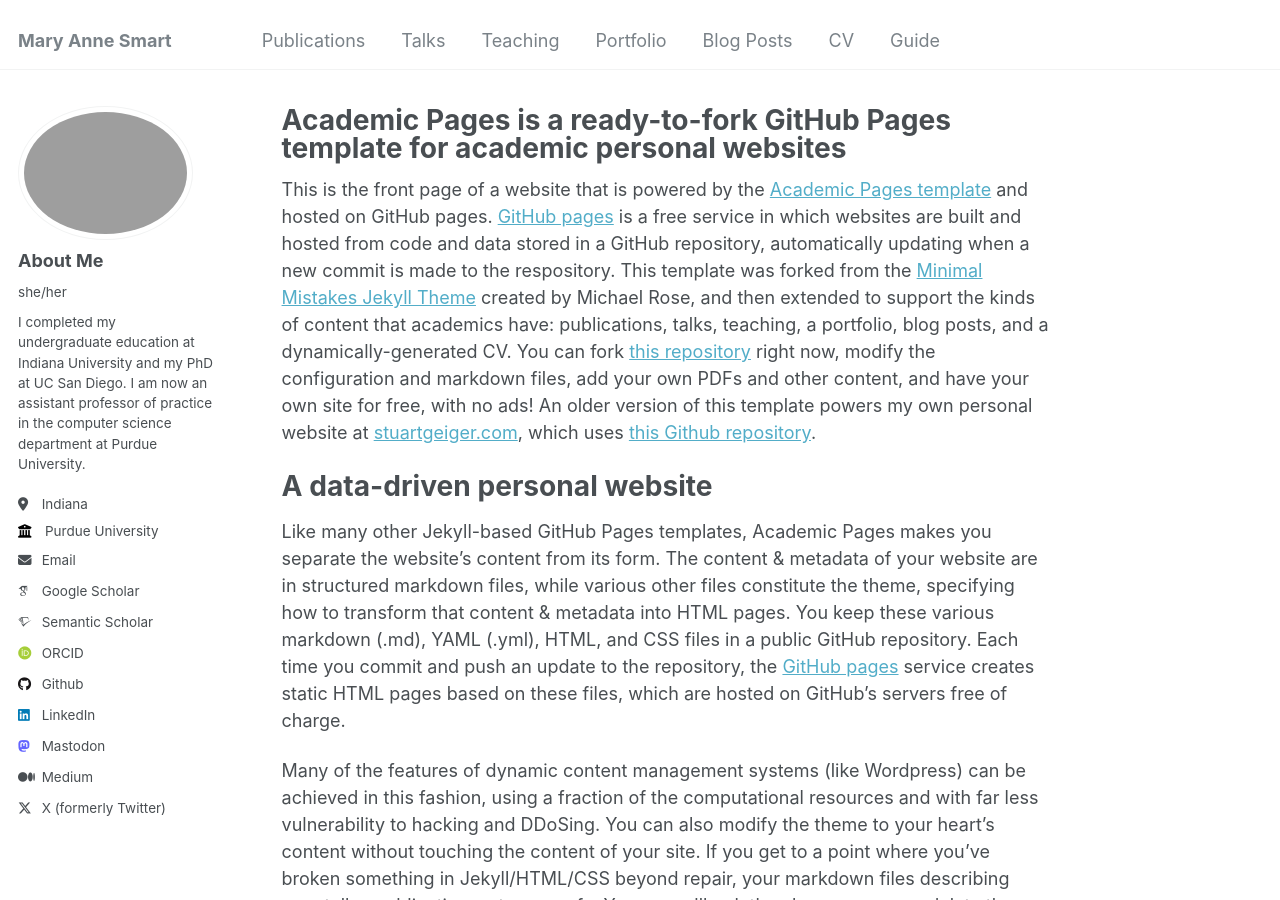
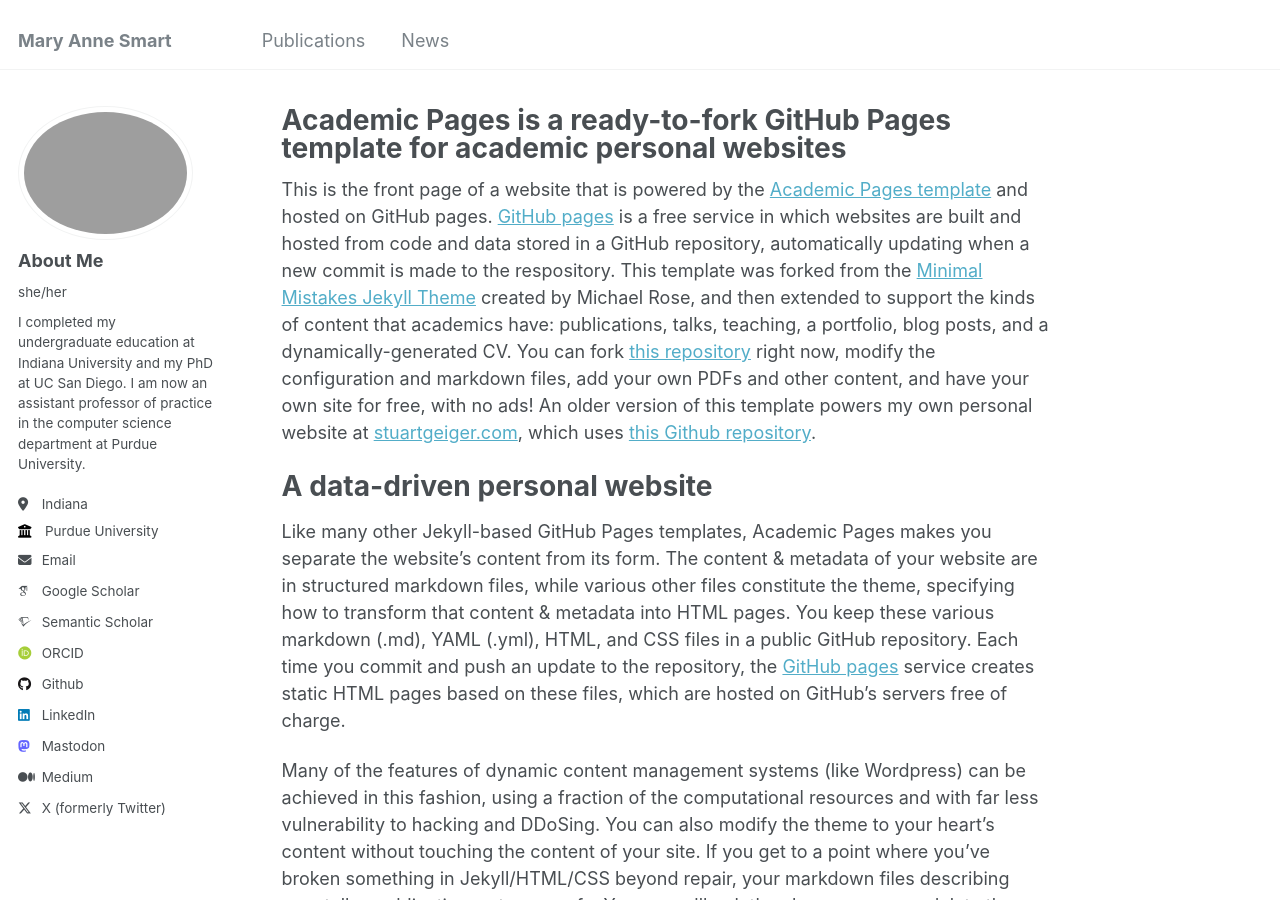
Before and after one commit to msmart14/maryannesmart, a Jekyll site: the page built from _pages/about.md, in a window 1280 px wide and 900 px high. Built offline with Jekyll 4.4.1, drawn with Linux system fonts in a browser that asks for light colours; some web fonts are replaced.

Commit message:
Update navigation.yml
just pubs and news for now

```diff
--- a/_data/navigation.yml
+++ b/_data/navigation.yml
@@ -8,20 +8,5 @@ main:
   - title: "Publications"
     url: /publications/
 
-  - title: "Talks"
-    url: /talks/
-
-  - title: "Teaching"
-    url: /teaching/
-
-  - title: "Portfolio"
-    url: /portfolio/
-
-  - title: "Blog Posts"
-    url: /year-archive/
-
-  - title: "CV"
-    url: /cv/
-
-  - title: "Guide"
-    url: /markdown/
+  - title: "News"
+    url: /news/
```
